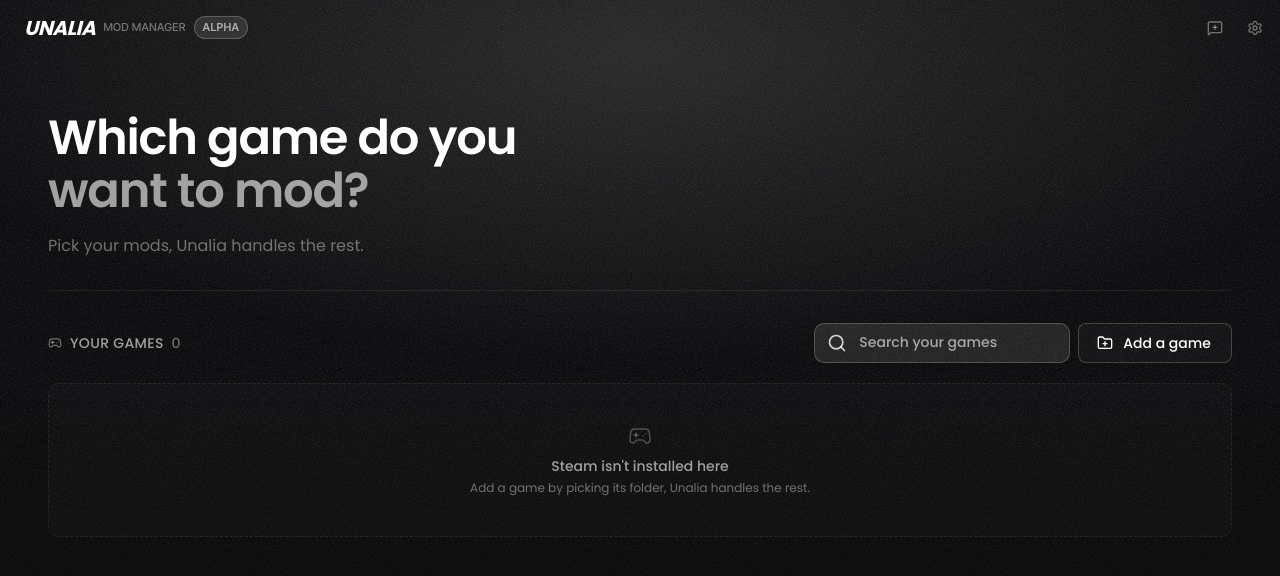
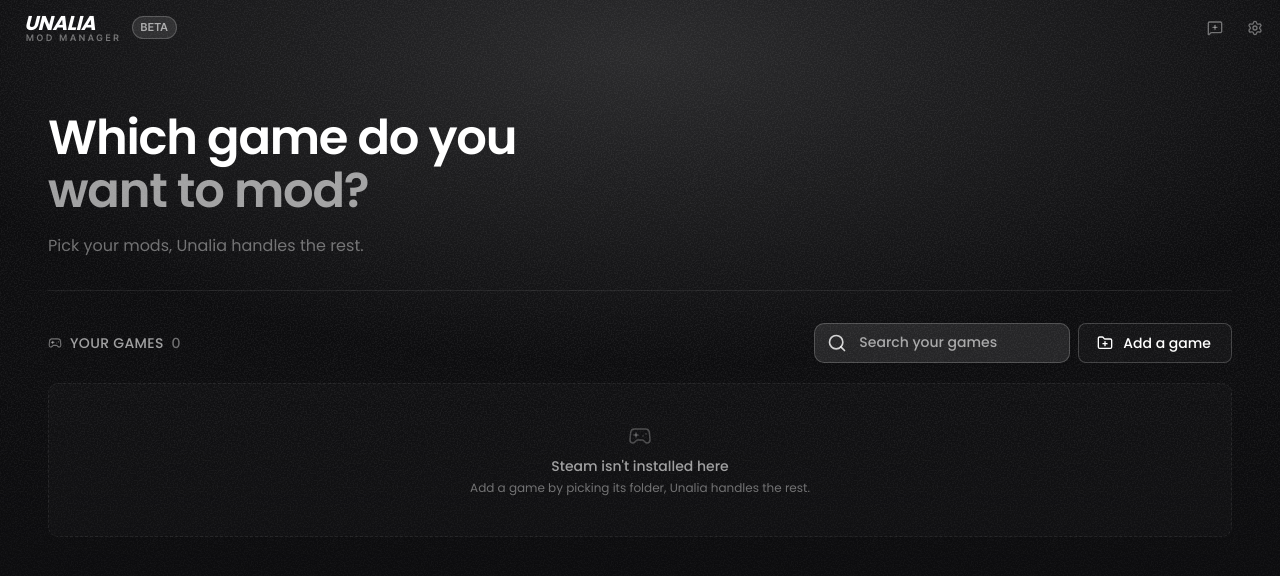
Before and after one commit to unalia-app/unalia-mod-manager, a Next.js app in the folder apps/desktop/: page / in a window 1280 px wide. Shown: the top 576 px of the page. Built offline with nearby package versions, Linux system fonts and the light colour scheme.

Commit message:
💄 style(header) stack the logo like the site and show the beta badge

```diff
--- a/apps/desktop/src/components/app-header.tsx
+++ b/apps/desktop/src/components/app-header.tsx
@@ -50,18 +50,23 @@
 				scrolled ? "border-line bg-bg/75 backdrop-blur-xl" : "border-transparent",
 			)}
 		>
-			<Link href="/" className="flex shrink-0 items-center gap-2 text-lg font-bold tracking-tight" aria-label="Unalia Mod Manager, home">
-				<span ref={brandRef} className={cn("text-xl italic", brandHidden && "opacity-0")}>
+			<Link href="/" className="flex shrink-0 items-center gap-2.5" aria-label="Unalia Mod Manager, home">
+				{/* Même composition que le logo du site (apps/site, components/logo.tsx) :
+				    UNALIA en italique gras, « Mod manager » en petites capitales dessous. */}
+				<span className="flex flex-col items-start leading-none">
+					<span ref={brandRef} className={cn("text-xl leading-[0.9] font-bold tracking-tight italic", brandHidden && "opacity-0")}>
 						UNALIA
 					</span>
-				{/* Unalia est la marque mère : ici, son gestionnaire de mods. */}
+					{/* Unalia est la marque mère : ici, son gestionnaire de mods. Collé
+					    au mot, et décalé de l'inclinaison de l'italique. */}
 					<span
 						className={cn(
-						"font-tight text-[11px] font-medium tracking-wide text-fg-subtle uppercase transition-[opacity,translate] duration-500 ease-out",
+							"mt-px pl-[2px] font-tight text-[9px] leading-none font-semibold tracking-[0.3em] text-fg-subtle uppercase transition-[opacity,translate] duration-500 ease-out",
 							brandHidden ? "translate-x-1 opacity-0" : "opacity-100",
 						)}
 					>
 						Mod manager
+					</span>
 				</span>
 				<Badge
 					className={cn(
@@ -69,7 +74,7 @@
 						brandHidden ? "translate-x-1 opacity-0" : "opacity-100",
 					)}
 				>
-					ALPHA
+					BETA
 				</Badge>
 			</Link>
 			{children}
```
Lines whose indentation alone changed are shown as unchanged.
